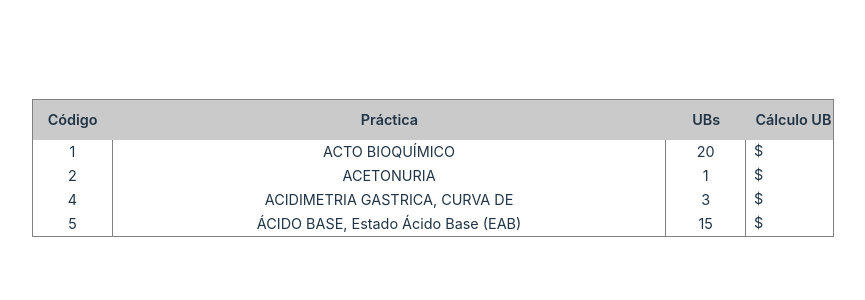
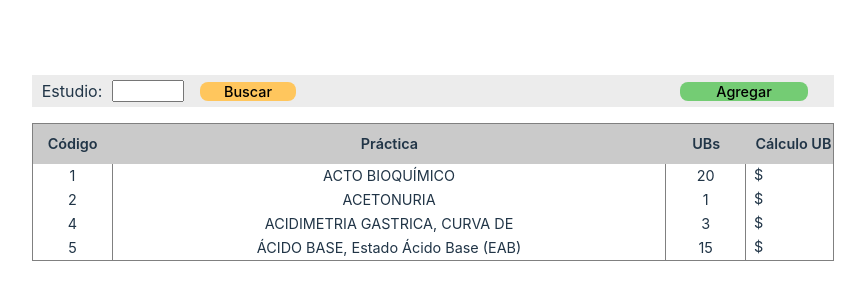
Before and after one commit to JulianaCotabarren/presupuesto-pb, a React (Vite) app: page / in a window 1280 px wide. Shown: the part 232-532 px from the top of the page, without its empty margins (207-1072 px from the left). Built offline with nearby package versions, Linux system fonts and the light colour scheme.

Commit message:
feat: add BusquedaContainer

```diff
--- a/src/App.jsx
+++ b/src/App.jsx
@@ -1,10 +1,12 @@
 import "./App.css";
+import BusquedaContainer from "./components/BusquedaContainer";
 import PracticasContainer from "./components/PracticasContainer";
 import PracticasProvider from "./context/PracticasProvider";
 
 function App() {
   return (
     <PracticasProvider>
+      <BusquedaContainer />
       <PracticasContainer />
     </PracticasProvider>
   );
--- /dev/null
+++ b/src/components/BusquedaContainer.jsx
@@ -0,0 +1,95 @@
+import { useContext, useState } from "react";
+import styled from "styled-components";
+import { PracticasContext } from "../context/PracticasProvider";
+
+const StyledContainer = styled.div`
+  background-color: #ececec;
+  height: 2rem;
+  margin-bottom: 1rem;
+  display: flex;
+  flex-direction: row;
+  align-items: center;
+`;
+
+const StyledEstudio = styled.label`
+  font-size: 1rem;
+  width: 5rem;
+`;
+
+const StyledInput = styled.input`
+  font-size: 0.9rem;
+  width: 4rem;
+  margin-right: 1rem;
+`;
+
+const StyledResult = styled.label`
+  font-size: 1rem;
+  color: green;
+  text-transform: uppercase;
+  width: 22rem;
+  margin-right: 2rem;
+`;
+
+const StyledBuscar = styled.button`
+  font-size: 0.9rem;
+  background-color: #ffc65d;
+  width: 6rem;
+  height: 1.5;
+  padding: 0;
+`;
+
+const StyledAgregar = styled.button`
+  font-size: 0.9rem;
+  background-color: #74cc74;
+  width: 8rem;
+  height: 1.5;
+  padding: 0;
+`;
+
+const BusquedaContainer = () => {
+  const { practicas } = useContext(PracticasContext);
+  const [codigoBuscado, setCodigoBuscado] = useState("");
+  const [resultado, setResultado] = useState("");
+
+  const buscarPractica = () => {
+    const practicaEncontrada = practicas.find(
+      (practica) => practica.id.toString() === codigoBuscado
+    );
+
+    if (practicaEncontrada) {
+      setResultado(practicaEncontrada.nombre);
+    } else {
+      setResultado("Práctica no encontrada");
+    }
+  };
+
+  const handleInputChange = (e) => {
+    setCodigoBuscado(e.target.value);
+  };
+
+  const handleKeyDown = (e) => {
+    if (e.key === "Enter") {
+      buscarPractica();
+    }
+  };
+
+  const agregarPractica = () => {
+    console.log(`Agregar Práctica: ${resultado}`);
+  };
+
+  return (
+    <StyledContainer>
+      <StyledEstudio>Estudio:</StyledEstudio>
+      <StyledInput
+        value={codigoBuscado}
+        onChange={handleInputChange}
+        onKeyDown={handleKeyDown}
+      />
+      <StyledBuscar onClick={buscarPractica}>Buscar</StyledBuscar>
+      <StyledResult>{resultado}</StyledResult>
+      <StyledAgregar onClick={agregarPractica}>Agregar</StyledAgregar>
+    </StyledContainer>
+  );
+};
+
+export default BusquedaContainer;
```
